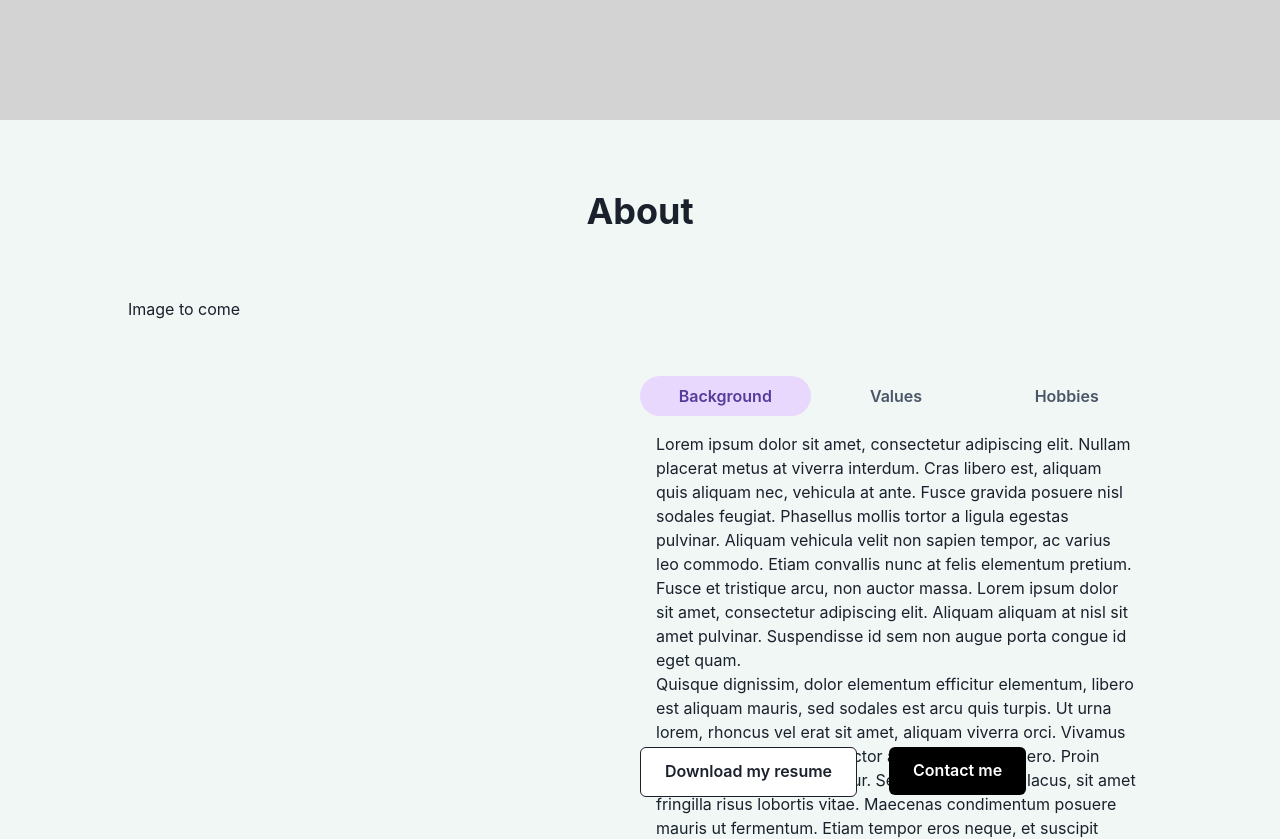
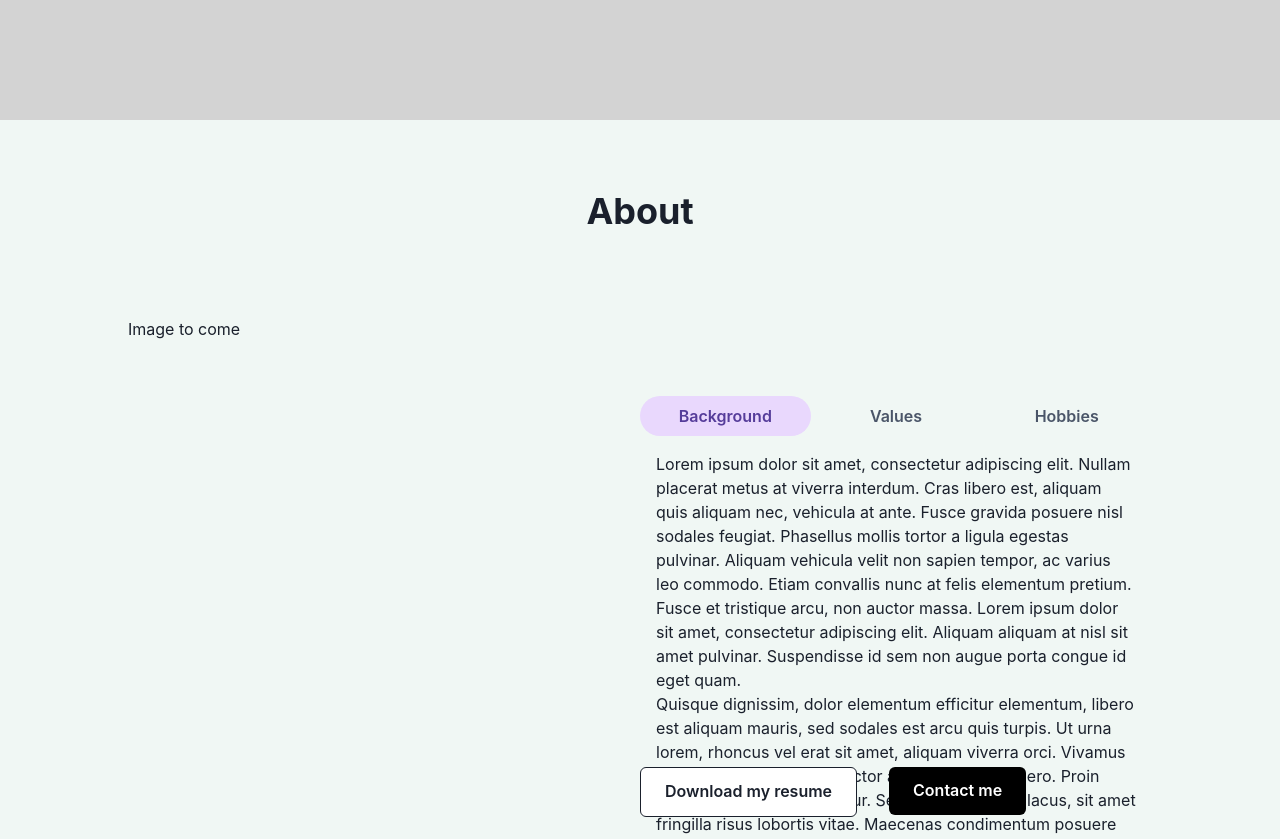
Before and after one commit to Tsuricate/Portfolio, a React (Create React App) app: page / in a window 1280 px wide. Shown: the part 680-1519 px from the top of the page. Built offline with nearby package versions, Linux system fonts and the light colour scheme.

Commit message:
Fix: include section title in section container + handle exception for full width

```diff
--- a/src/components/SectionContainer.js
+++ b/src/components/SectionContainer.js
@@ -1,31 +1,39 @@
 import React from 'react';
-import { Box, Heading } from '@chakra-ui/react';
+import { Box, Heading, Flex } from '@chakra-ui/react';
 import PropTypes from 'prop-types';
 
-const SectionContainer = ({ children, bgColor, sectionTitle }) => (
+const SectionContainer = ({ children, bgColor, sectionTitle, fullWidth }) => {
+  const paddingX = fullWidth ? 0 : { base: '7', lg: '16' };
+  return (
     <Box
       height={{ lg: '100%' }}
       minHeight={{ base: '100%' }}
       bg={bgColor}
       py="70px"
-    px={{ base: '7', lg: '16' }}
-    overflow={{ lg: 'hidden' }}
+      px={paddingX}
       className="SectionContainer"
     >
-    <Heading textAlign="center">{sectionTitle}</Heading>
-
-    {children}
+      <Flex direction="column" height="100%">
+        {sectionTitle && (
+          <Heading textAlign="center" pb={5}>
+            {sectionTitle}
+          </Heading>
+        )}
+        <Box flexGrow="1">{children}</Box>
+      </Flex>
     </Box>
   );
-
+};
 export default SectionContainer;
 
 SectionContainer.defaultProps = {
   sectionTitle: null,
+  fullWidth: false,
 };
 
 SectionContainer.propTypes = {
   children: PropTypes.node.isRequired,
   bgColor: PropTypes.string.isRequired,
   sectionTitle: PropTypes.string,
+  fullWidth: PropTypes.bool,
 };
```
Lines whose indentation alone changed are shown as unchanged.
